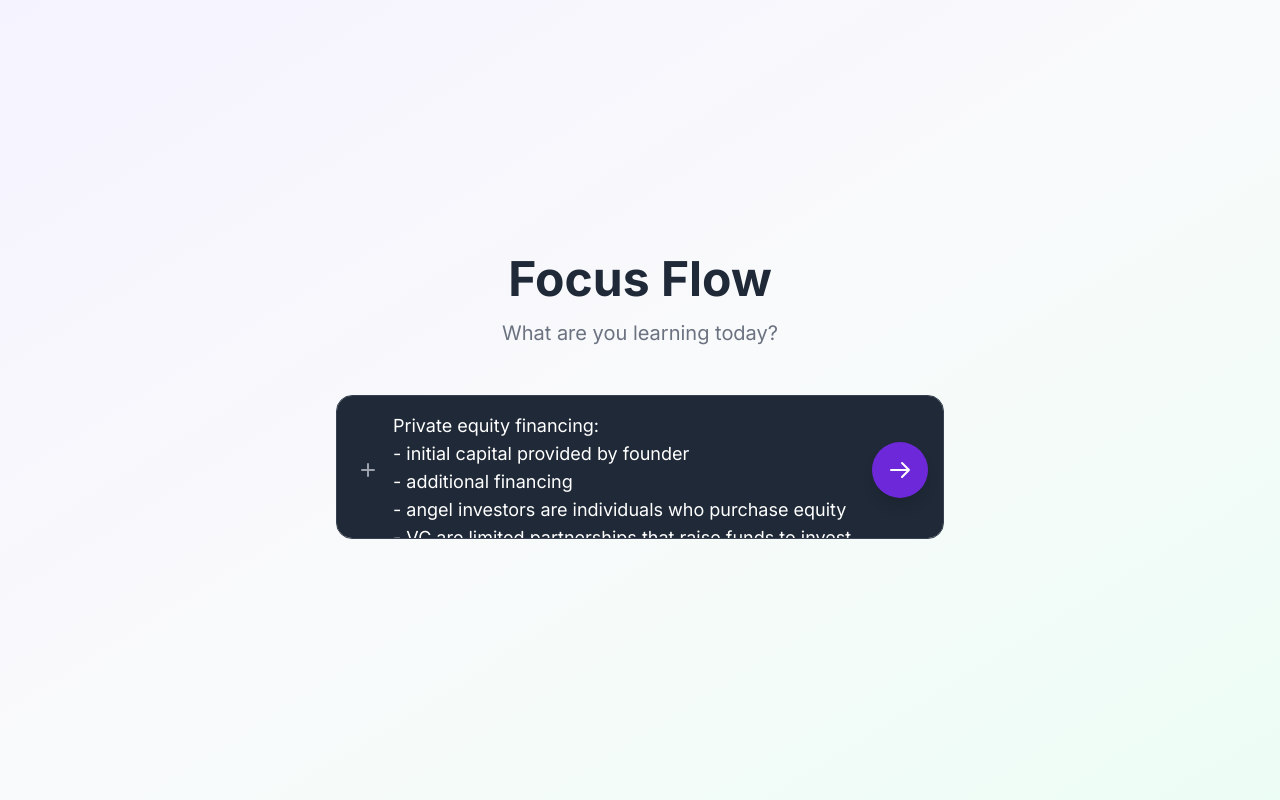
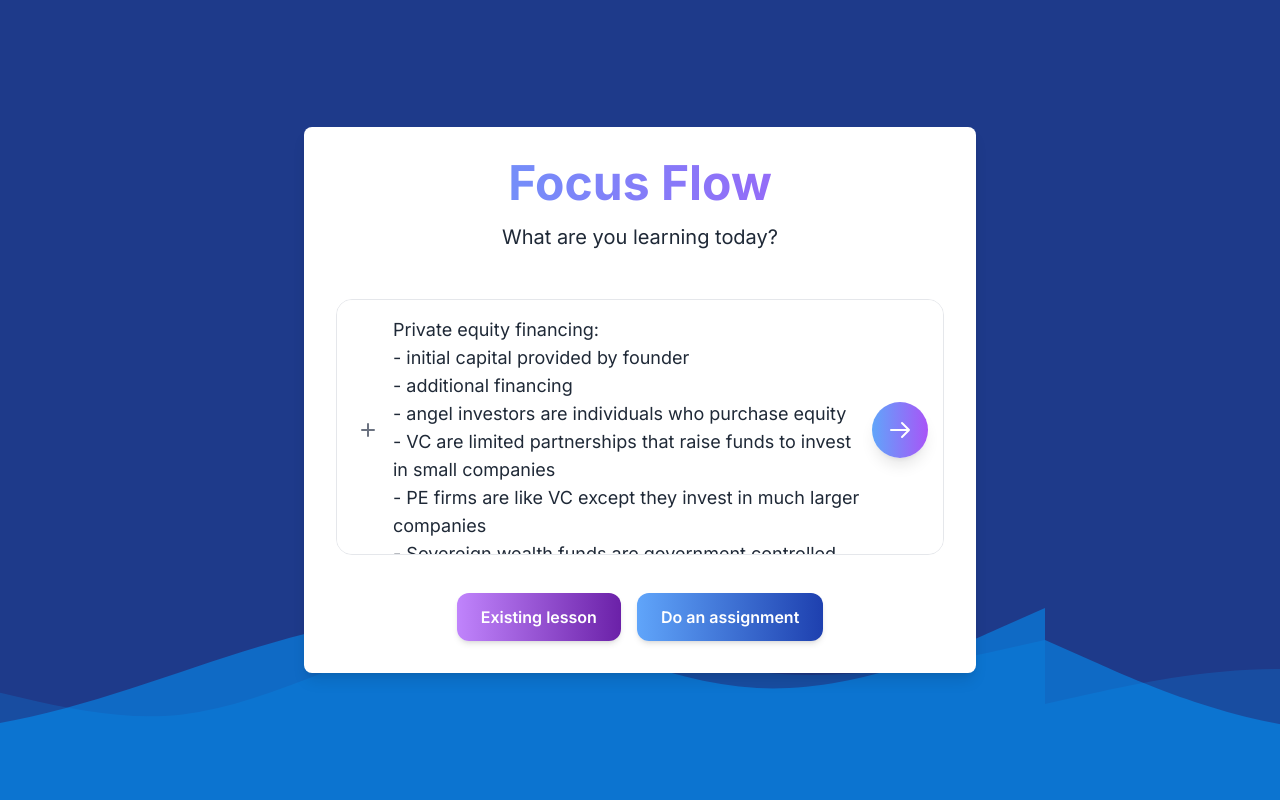
Before and after one commit to tongliu999/focusNest, a React (Vite) app: page / in a window 1280 px wide. Built offline with nearby package versions, Linux system fonts and the light colour scheme.

Commit message:
updated background

```diff
--- a/components/UploadStep.tsx
+++ b/components/UploadStep.tsx
@@ -38,7 +38,7 @@ IPOs:
   - no guarantee of success
 - firm commitment
   - underwriter buys the entire issue at a slight discount, and resells at offer price
-- auction IPO
+  - auction IPO
   - investors submit bids for price and qty
   - final price is the final price where everything clears
   - all winners pay the same final price, even if they bid higher
@@ -162,9 +162,9 @@ const UploadStep: React.FC<UploadStepProps> = ({ onStart, error }) => {
 
 
   return (
-    <div className="w-full max-w-2xl mx-auto p-8 text-center">
-      <h1 className="text-5xl font-bold text-dark-text">Focus Flow</h1>
-      <p className="text-xl text-light-text mt-4 mb-12">What are you learning today?</p>
+    <div className="w-full max-w-2xl mx-auto p-8 text-center bg-white rounded-lg shadow-lg">
+      <h1 className="text-5xl font-bold text-transparent bg-clip-text bg-gradient-to-r from-blue-400 to-purple-500">Focus Flow</h1>
+      <p className="text-xl text-dark-text mt-4 mb-12">What are you learning today?</p>
 
       {error && (
         <motion.div
@@ -182,10 +182,10 @@ const UploadStep: React.FC<UploadStepProps> = ({ onStart, error }) => {
          <button
             type="button"
             onClick={handleAttachFileClick}
-            className="absolute left-3 top-1/2 -translate-y-1/2 p-2 rounded-full hover:bg-gray-700 transition-colors duration-200 z-10"
+            className="absolute left-3 top-1/2 -translate-y-1/2 p-2 rounded-full hover:bg-gray-200 transition-colors duration-200 z-10"
             aria-label="Attach file to import text"
         >
-            <PlusIcon className="w-6 h-6 text-gray-400" />
+            <PlusIcon className="w-6 h-6 text-gray-500" />
         </button>
         <input
             type="file"
@@ -198,19 +198,35 @@ const UploadStep: React.FC<UploadStepProps> = ({ onStart, error }) => {
           value={text}
           onChange={(e) => setText(e.target.value)}
           placeholder="Paste your notes, an article, or any text here to begin..."
-          className="w-full h-36 p-4 pl-14 pr-20 border border-gray-700 rounded-2xl focus:ring-2 focus:ring-primary-light focus:border-primary-light transition duration-200 resize-none text-lg bg-dark-text text-white placeholder:text-gray-400"
+          className="w-full h-64 p-4 pl-14 pr-20 rounded-2xl border border-gray-200 focus:ring-2 focus:ring-blue-400 transition duration-200 resize-none text-lg bg-white text-gray-800 placeholder:text-gray-400"
         />
         <motion.button
           whileHover={{ scale: 1.05 }}
           whileTap={{ scale: 0.95 }}
           type="submit"
           disabled={!text.trim()}
-          className="absolute right-4 top-1/2 -translate-y-1/2 w-14 h-14 bg-primary text-white font-semibold rounded-full shadow-lg disabled:bg-gray-400 disabled:cursor-not-allowed hover:bg-primary-light transition-all duration-300 focus:outline-none focus:ring-2 focus:ring-offset-2 focus:ring-primary-light flex items-center justify-center"
+          className="absolute right-4 top-1/2 -translate-y-1/2 w-14 h-14 bg-gradient-to-r from-blue-400 to-purple-500 text-white font-semibold rounded-full shadow-lg disabled:bg-gray-400 disabled:cursor-not-allowed hover:from-blue-500 hover:to-purple-600 transition-all duration-300 focus:outline-none focus:ring-2 focus:ring-offset-2 focus:ring-blue-400 flex items-center justify-center"
           aria-label="Start Learning"
         >
             <ArrowRightIcon className="w-6 h-6" />
         </motion.button>
       </form>
+      <div className="mt-8 flex justify-center gap-4">
+        <motion.button
+          whileHover={{ scale: 1.05 }}
+          whileTap={{ scale: 0.95 }}
+          className="py-3 px-6 bg-gradient-to-r from-purple-400 to-purple-800 text-white font-semibold rounded-xl shadow-md hover:from-purple-500 hover:to-purple-900 transition-all duration-300"
+        >
+          Existing lesson
+        </motion.button>
+        <motion.button
+          whileHover={{ scale: 1.05 }}
+          whileTap={{ scale: 0.95 }}
+          className="py-3 px-6 bg-gradient-to-r from-blue-400 to-blue-800 text-white font-semibold rounded-xl shadow-md hover:from-blue-500 hover:to-blue-900 transition-all duration-300"
+        >
+          Do an assignment
+        </motion.button>
+      </div>
     </div>
   );
 };
--- a/index.html
+++ b/index.html
@@ -5,6 +5,19 @@
     <meta name="viewport" content="width=device-width, initial-scale=1.0" />
     <title>Focus Flow</title>
     <script src="https://cdn.tailwindcss.com"></script>
+    <style>
+      @keyframes wave-animation {
+        0% { background-position: 0 bottom; }
+        100% { background-position: -1440px bottom; }
+      }
+      .wave-bg {
+        background-image: url('wave.svg');
+        background-repeat: repeat-x;
+        background-position: 0 bottom;
+        animation: wave-animation 20s linear infinite;
+        background-size: 1440px;
+      }
+    </style>
     <script>
       tailwind.config = {
         theme: {
@@ -44,7 +57,7 @@
                 '20%, 80%': { transform: 'translateX(2px)' },
                 '30%, 50%, 70%': { transform: 'translateX(-4px)' },
                 '40%, 60%': { transform: 'translateX(4px)' },
-              }
+              },
             },
             animation: {
               'pulse-strong': 'pulse-strong 2s ease-in-out infinite',
@@ -73,7 +86,7 @@
 }
 </script>
 </head>
-  <body class="bg-gradient-to-br from-violet-50 via-gray-50 to-emerald-50 font-sans">
+  <body class="font-sans bg-blue-900 wave-bg">
     <div id="root"></div>
     <script type="module" src="/index.tsx"></script>
   </body>
```
Also changed, not shown: .idx/integrations.json, .idx/mcp.json (added), wave.svg (added).
